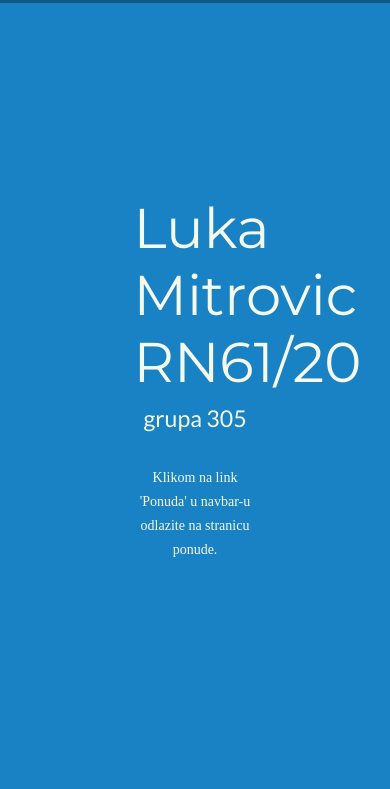
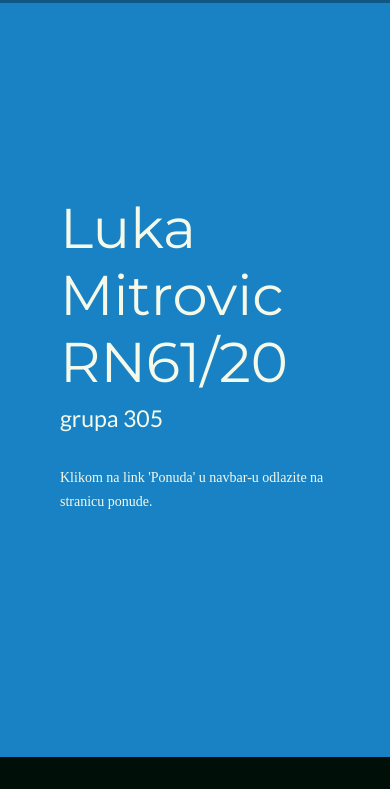
Before and after one commit to LMitrovic6120RN/LMitrovic6120RN.github.io, a plain HTML site: page index.html in a window 390 px wide. Shown: the part 55-844 px from the top of the page. Drawn offline with nearby package versions, Linux system fonts and the light colour scheme; a web font is replaced by a local one.

Commit message:
init commit3

```diff
--- a/index.html
+++ b/index.html
@@ -62,9 +62,9 @@
     </nav>
 
     <!--informacija-->
-    <section class="bg-custom p-5 text-center align-items-center">
-      <div class="container bg-custom">
-        <div class="row justify-content-center">
+    <section class="bg-custom p-5 pt-3 py-0 my-0 text-center align-items-center d-none d-md-block">
+      <div class="container bg-custom pt-0">
+        <div class="row justify-content-center pt-0">
             <div class="col">
               </div>
               <div class="col-6">
@@ -80,6 +80,24 @@
                 <p><small class="text-custom obican-tekst">Klikom na link 'Ponuda' u navbar-u odlazite na stranicu ponude.</small></p>
               </div>
               <div class="col">
+              </div>
+        </div>
+    </div>
+    </section>
+    <section class="bg-custom p-5 pt-3 text-start align-items-center d-block d-sm-none">
+      <div class="container bg-custom pt-3">
+        <div class="row justify-content-center pt-3">
+              <div class="col">
+                <br>
+                <br>
+                <br>
+                <br>
+                <br>
+                <br>
+                <h1 class="text-custom naslov naslov-naslov">Luka Mitrovic RN61/20</h1>
+                <h3 class="text-custom podnaslov">grupa 305</h3>
+                <br>
+                <p><small class="text-custom obican-tekst">Klikom na link 'Ponuda' u navbar-u odlazite na stranicu ponude.</small></p>
               </div>
         </div>
     </div>
```
